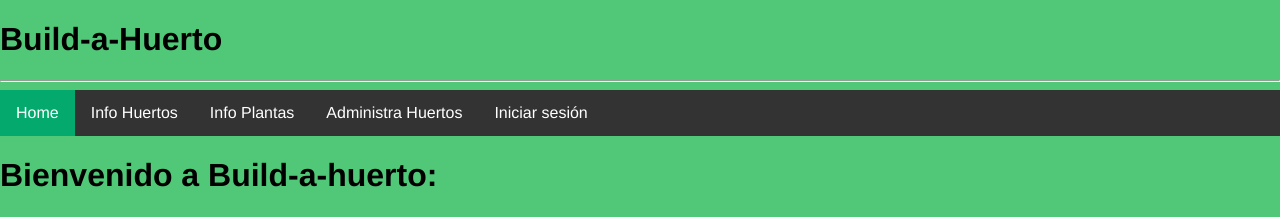
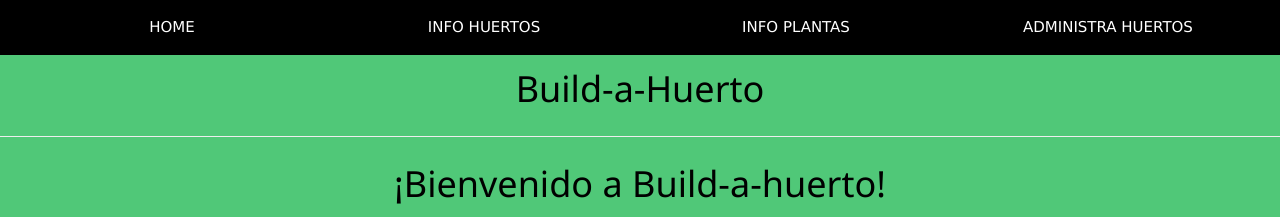
Before and after one commit to JCGranadosV/build-a-huerto, a PHP site: page /pages/index.php in a window 1280 px wide. Shown: the top 217 px of the page. Run offline with PHP 8.4, Linux system fonts and the light colour scheme.

Commit message:
inserte barra de navegacion mejorada

```diff
--- a/pages/index.php
+++ b/pages/index.php
@@ -1,29 +1,39 @@
 <!DOCTYPE html>
 <html lang="en">
+
 <head>
   <title>Index</title>
   <meta charset="utf-8" />
 </head>
 <link rel="stylesheet" type="text/css" href="../styles/index.css" />
+<link rel="stylesheet" href="https://www.w3schools.com/w3css/4/w3.css">
+<link rel="stylesheet" href="https://fonts.googleapis.com/css?family=Inconsolata">
+
 <body>
   <header>
+    <hr />
+    <hr />
     <h1>Build-a-Huerto</h1>
     <hr />
   </header>
-    <div class="container">
-      <nav>
-        <ul>
-          <li><a href="index.php" class="active">Home</a></li>
-          <li><a href="infoHuertos.php">Info Huertos</a></li>
-          <li><a href="infoPlantas.php">Info Plantas</a></li>
-          <li><a href="viewHuertos.php">Administra Huertos</a></li>
-          <li><a href="login.php">Iniciar sesión</a></li>
-
-        </ul>
-      </nav>
+  <div class="w3-top">
+    <div class="w3-row w3-padding w3-black">
+      <div class="w3-col s3">
+        <a href="index.php" class="w3-button w3-block w3-black">HOME</a>
+      </div>
+      <div class="w3-col s3">
+        <a href="infoHuertos.php" class="w3-button w3-block w3-black">INFO HUERTOS</a>
+      </div>
+      <div class="w3-col s3">
+        <a href="infoPlantas.php" class="w3-button w3-block w3-black">INFO PLANTAS</a>
+      </div>
+      <div class="w3-col s3">
+        <a href="viewHuertos.php" class="w3-button w3-block w3-black">ADMINISTRA HUERTOS</a>
+      </div>
+    </div>
   </div>
   <main>
-      <h1>Bienvenido a Build-a-huerto:</h1>
+    <h1>¡Bienvenido a Build-a-huerto!</h1>
     <h3>La página para administrar y informarte sobre tu huerto en casa</h3>
 
     <img src="https://i1.wp.com/www.agrohuerto.com/wp-content/uploads/2015/07/Fotolia_81156087_XS.jpg?resize=500%2C332&ssl=1"></img>
@@ -35,12 +45,7 @@
     <br>
     <img src="https://espores.org/wp-content/uploads/media/k2/items/src/4f4d9fa294e26f44f90908a15cafba41.jpg"></img>
 
-      <img
-        src="../images/huerto1.jpg"
-        alt="huerto1"
-        height="400"
-        class="image1"
-      />
+    <img src="../images/huerto1.jpg" alt="huerto1" height="400" class="image1" />
 
   </main>
   <br />
@@ -49,4 +54,5 @@
   </footer>
   <script src="../javascript/index.js"></script>
 </body>
+
 </html>
--- a/styles/index.css
+++ b/styles/index.css
@@ -2,12 +2,14 @@
   width: 450px;
   margin: 10px auto;
   padding: 5px 20px;
-    background: #FFFFFF;
+  background: #ffffff;
   border: 1px solid #000000;
   text-align: center;
 }
 
-
+h1 {
+  text-align: center;
+}
 
 body {
   background-color: #50c878;
@@ -42,5 +44,5 @@ nav > ul {
 }
 
 .active {
-    background-color: #04AA6D;
+  background-color: #04aa6d;
 }
```
Also changed, not shown: pages/infoHuertos.php (+46 -25 lines), pages/infoPlantas.php (+38 -17 lines), pages/viewHuertos.php (+43 -36 lines). Lines whose indentation alone changed are shown as unchanged.
